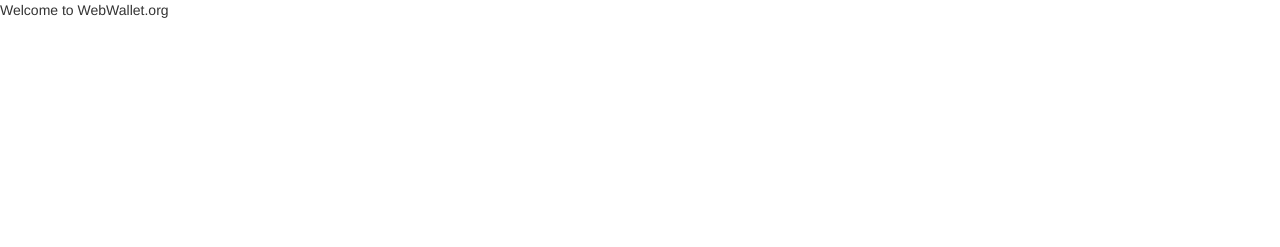
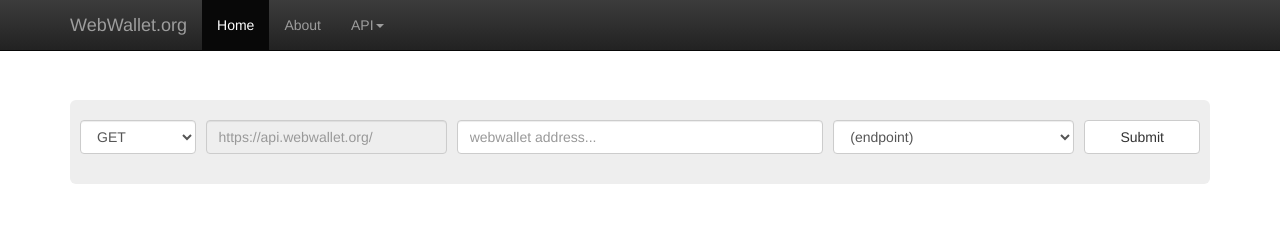
Before and after one commit to webwallet/webwallet.github.io, a plain HTML site: page index.html in a window 1280 px wide. Drawn offline with nearby package versions, Linux system fonts and the light colour scheme.

Commit message:
Added API console form

```diff
--- a/css/main.css
+++ b/css/main.css
@@ -0,0 +1,40 @@
+body {
+    padding-top: 100px;
+    padding-bottom: 30px;
+}
+
+.navbar-inverse {
+  background-image: -webkit-linear-gradient(top, #3c3c3c 0%, #222 100%);
+  background-image:      -o-linear-gradient(top, #3c3c3c 0%, #222 100%);
+  background-image: -webkit-gradient(linear, left top, left bottom, from(#3c3c3c), to(#222));
+  background-image:         linear-gradient(to bottom, #3c3c3c 0%, #222 100%);
+  filter: progid:DXImageTransform.Microsoft.gradient(startColorstr='#ff3c3c3c', endColorstr='#ff222222', GradientType=0);
+  filter: progid:DXImageTransform.Microsoft.gradient(enabled = false);
+  background-repeat: repeat-x;
+}
+
+.jumbotron, .container .jumbotron, .container-fluid .jumbotron {
+    padding: 20px;
+}
+.jumbotron .row {
+    text-align: center;
+}
+.jumbotron button.btn-default {
+    width: 100%;
+}
+
+#api-console-form div {
+    margin-bottom: 10px;
+    padding-left: 5px;
+    padding-right: 5px;
+}
+#api-console-form > div:first-child {
+    margin-bottom: 0px;
+    padding-left: 0px;
+    padding-right: 0px;
+}
+#api-console-form > div:last-child {
+    margin-bottom: 0px;
+    padding-left: 0px;
+    padding-right: 0px;
+}
--- a/index.html
+++ b/index.html
@@ -18,7 +18,75 @@
         <script src="js/vendor/modernizr-2.8.3-respond-1.4.2.min.js"></script>
     </head>
     <body>
-        Welcome to WebWallet.org
+        <nav class="navbar navbar-inverse navbar-fixed-top">
+          <div class="container">
+            <div class="navbar-header">
+              <button type="button" class="navbar-toggle collapsed" data-toggle="collapse" data-target="#navbar" aria-expanded="false" aria-controls="navbar">
+                <span class="sr-only">Toggle navigation</span>
+                <span class="icon-bar"></span>
+                <span class="icon-bar"></span>
+                <span class="icon-bar"></span>
+              </button>
+              <a class="navbar-brand" href="#">WebWallet.org</a>
+            </div>
+            <div id="navbar" class="navbar-collapse collapse">
+              <ul class="nav navbar-nav">
+                <li class="active"><a href="#">Home</a></li>
+                <li><a href="#">About</a></li>
+                <li class="dropdown">
+                  <a href="#" class="dropdown-toggle" data-toggle="dropdown" role="button" aria-expanded="false">API<span class="caret"></span></a>
+                  <ul class="dropdown-menu" role="menu">
+                    <li><a href="#">Overview</a></li>
+                    <li><a href="#">API Console</a></li>
+                    <li><a href="#">API Reference</a></li>
+                    <li class="divider"></li>
+                    <li class="dropdown-header">SDKs</li>
+                    <li><a href="#">Node.js</a></li>
+                  </ul>
+                </li>
+                <!-- <li><a href="#wallet">Wallet</a></li> -->
+              </ul>
+            </div><!--/.nav-collapse -->
+          </div>
+        </nav>
+
+        <div class="container" role="main">
+            <!-- Main jumbotron for a primary marketing message or call to action -->
+            <div class="jumbotron">
+                <div class="row">
+                    <form id="api-console-form">
+                        <div class="col-md-4">
+                            <div class="col-md-4">
+                                <select class="form-control httpMethod">
+                                    <option value="GET">GET</option>
+                                    <option value="POST">POST</option>
+                                    <option value="PUT">PUT</option>
+                                    <option value="DELETE">DELETE</option>
+                                </select>
+                            </div>
+                            <div class="col-md-8">
+                                <input class="form-control api-domain" type="text" placeholder="https://api.webwallet.org/" disabled>
+                            </div>
+                        </div>
+                        <div class="col-md-4">
+                            <input type="text" class="form-control" placeholder="webwallet address...">
+                        </div>
+                        <div class="col-md-4">
+                            <div class="col-md-8">
+                                <select class="form-control httpMethod">
+                                    <option value="">(endpoint)</option>
+                                    <option value="balance">/balance</option>
+                                    <option value="transactions">/transactions</option>
+                                </select>
+                            </div>
+                            <div class="col-md-4 last-button">
+                                <button type="submit" class="btn btn-default">Submit</button>
+                            </div>
+                        </div>
+                    </form>
+                </div>
+            </div>
+        </div>
 
         <!--[if lt IE 8]>
             <p class="browserupgrade">You are using an <strong>outdated</strong> browser. Please <a href="http://browsehappy.com/">upgrade your browser</a> to improve your experience.</p>
```
